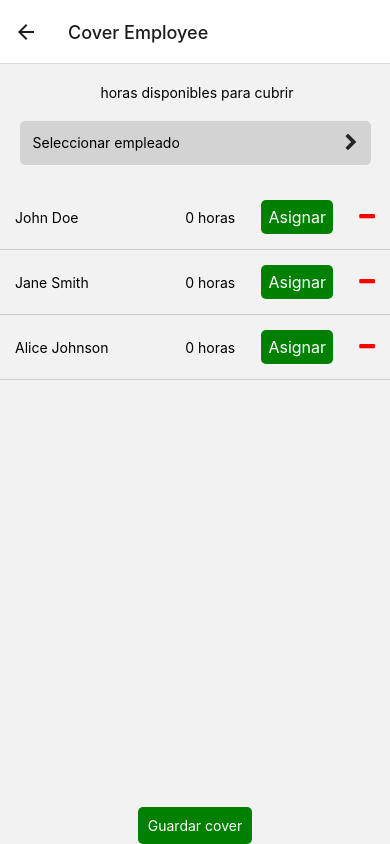
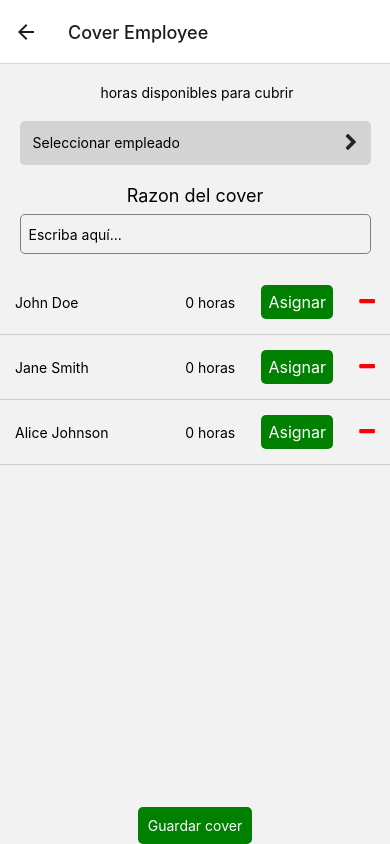
Before and after one commit to edijavier99/supervisorApp, a React Native app in the folder hrfrontend/: screen /CoverEmployee in a window 390 px wide. Built offline with nearby package versions, Linux system fonts and the light colour scheme.

Commit message:
cover employee/ added a new input to type the reason of the cover

```diff
--- a/hrfrontend/components/profile.jsx
+++ b/hrfrontend/components/profile.jsx
@@ -1,6 +1,7 @@
 import React, { useEffect, useState } from "react";
 import { StyleSheet, Text, View, Image, ScrollView } from 'react-native';
 import { CodesInfo } from "./codesInfo";
+import { Button } from "react-native-elements";
 
 export const Profile = ({ employee }) => {
     const [showTimeGreeting, setShowTimeGreeting] = useState("");
--- a/hrfrontend/screens/coverScreen.jsx
+++ b/hrfrontend/screens/coverScreen.jsx
@@ -1,10 +1,12 @@
 import React, { useState } from 'react';
-import { SafeAreaView, StyleSheet, TouchableOpacity, Text, View, FlatList, TextInput, Alert } from 'react-native';
+import { SafeAreaView, StyleSheet, TouchableOpacity, Text, View, FlatList, TextInput, Alert,Input } from 'react-native';
 import { useNavigation } from '@react-navigation/native';
 import { Icon } from 'react-native-elements';
 
+
 export const CoverScreen = () => {
   const navigation = useNavigation();
+  const [text, setText] = useState('');
 
   // Estado para manejar la lista de empleados
   const [employees, setEmployees] = useState([
@@ -68,6 +70,25 @@ export const CoverScreen = () => {
     );
   };
 
+  const handleSafeClick = () =>{
+    Alert.alert(
+      "Confirmar Cover",
+      "Estas seguro que quieres guardar el cover?",
+      [
+        {
+          text: "Cancelar",
+          style: "cancel"
+        },
+        {
+          text: "Guardar",
+          onPress: () => {
+            navigation.navigate("AllEmployeesList")
+          }
+        }
+      ]
+    )
+  }
+
   const renderEmployee = ({ item }) => (
     <View style={styles.employeeContainer}>
       <Text style={styles.employeeName}>{item.name}</Text>
@@ -113,6 +134,17 @@ export const CoverScreen = () => {
         />
       </View>
 
+      <View style={styles.containerCoverReason}>
+      <Text style={styles.label}>Razon del cover</Text>
+      <TextInput
+        style={styles.input}
+        onChangeText={setText}
+        value={text}
+        placeholder="Escriba aquí..."
+      />
+      </View>
+
+
       <FlatList
         data={employees}
         renderItem={renderEmployee}
@@ -121,23 +153,7 @@ export const CoverScreen = () => {
       />
       <TouchableOpacity
         style={styles.saveCoverBtn}
-        onPress={() => {
-          Alert.alert(
-            "¿Estás seguro de que quieres asignar esas horas?",
-            [
-              {
-                text: "Cancelar",
-                style: "cancel"
-              },
-              {
-                text: "Confirmar",
-                onPress: () => {
-                  navigation.navigate('AllEmployeesList'); // Navegar a la pantalla 'AllEmployeesList'
-                }
-              }
-            ]
-          );
-        }}
+        onPress={() => {handleSafeClick()}}
       >
         <Text style={{ color: "white" }}>Guardar cover</Text>
       </TouchableOpacity>
@@ -151,6 +167,7 @@ const styles = StyleSheet.create({
     flex: 1,
     alignItems: 'center',
   },
+
   coverHoursAvailable: {
     marginTop: 20,
     marginBottom: 20
@@ -205,5 +222,26 @@ const styles = StyleSheet.create({
     borderRadius: 5,
     padding: 10,
     marginTop: 20
-  }
+  },
+  containerCoverReason:{
+    width: "100%",
+    alignItems: "center"
+  },
+  label: {
+    fontSize: 18,
+    marginBottom: 8,
+  },
+  input: {
+    height: 40,
+    borderColor: 'gray',
+    borderWidth: 1,
+    width: '90%',
+    paddingHorizontal: 8,
+    marginBottom: 16,
+    borderRadius: 5,
+  },
+  text: {
+    fontSize: 16,
+    color: 'black',
+  },
 });
```
